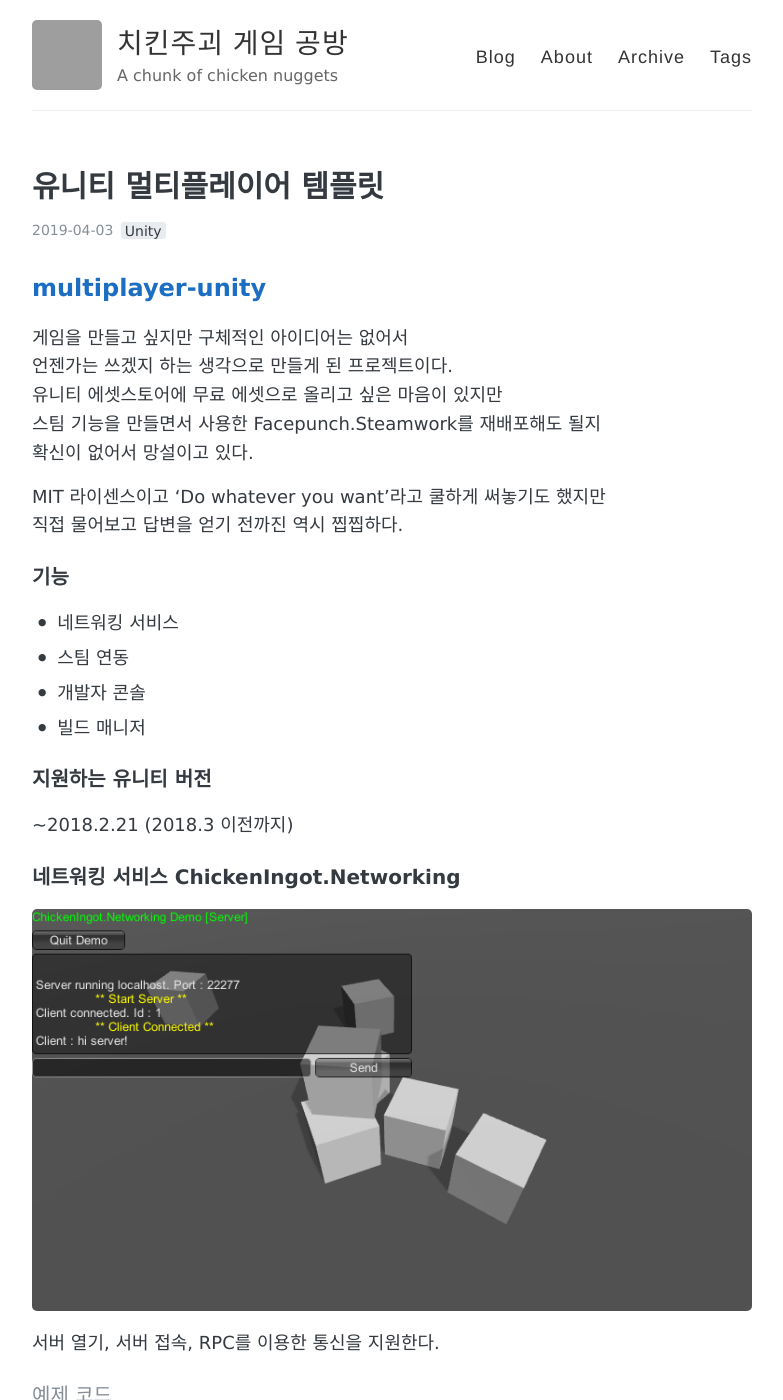
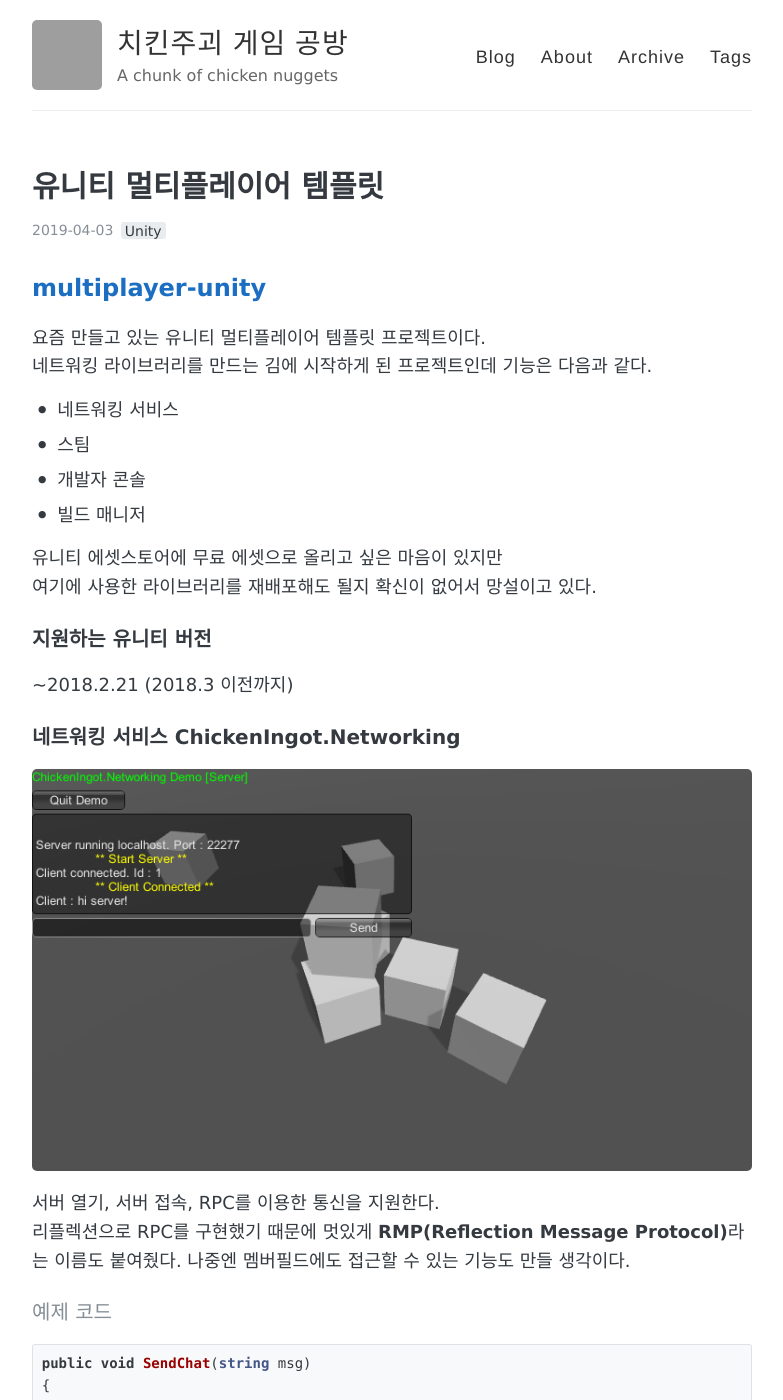
Before and after one commit to chickeningot/chickeningot.github.io, a Jekyll site: the page built from _posts/2019-04-03-multiplayer-unity.md, in a window 1280 px wide and 1400 px high. Shown: the whole window, without its empty margins (248-1031 px from the left). Built offline with Jekyll 4.4.1, drawn with Linux system fonts in a browser that asks for light colours; comment, search, counter and statistics services are not loaded; some of the changed text lies outside the part shown; grey boxes are pictures that could not be loaded.

Commit message:
remove post

````diff
--- a/_posts/2019-03-28-multiplayer-kit-making.md
+++ /dev/null
@@ -1,35 +0,0 @@
----
-layout: post
-title: 유니티 멀티플레이어 템플릿 개발중
-tags:
-  - Unity
----
-
-## [multiplayer-unity](https://github.com/chickeningot/multiplayer=unity)
-
-요즘 만들고 있는 유니티 멀티플레이어 템플릿 프로젝트이다.
-네트워킹 라이브러리를 만드는 김에 시작하게 된 프로젝트인데 목표는 다음과 같다.
-
-- 네트워킹 서비스 (완료)
-- 스팀 연동 (완료)
-- 서버 & 클라이언트 자동 빌드
-
-완성하면 통째로 에셋 스토어에 올리고 싶지만
-네트워킹 서비스를 제외하면 나머지는 오픈소스를 가져다가 쓰기 때문에
-네트워킹 서비스만 나중에 분리해서 올릴 생각이다. 한글 주석도 다 영어로 고치고..
-
-### 네트워킹 서비스 ChickenIngot.Networking
-유니티 네트워킹 LLAPI 를 사용하여 만들었다. LLAPI는 2018.3 부터 obsolute 되어서
-2018.2.21 버전까지만 사용 가능하다.
-리플렉션으로 RPC를 구현했기 때문에 멋있게 **RMP(Reflection Message Protocol)**라는 이름도 붙여줬다. 나중엔 리플렉션으로 멤버필드에도 접근할 수 있는 기능도 만들 생각이다.
-
-### 스팀 연동 ChickenIngot.Steam
-[Facepunch.Steamworks](https://github.com/Facepunch/Facepunch.Steamworks)를 사용했다.
-유니티에서 스팀 연동하는 법을 구글링하면 가장 먼저 나오는 게 [Steamworks.Net](https://steamworks.github.io/)인데
-Facepuch 것이 훨씬 좋다. 게리모드와 러스트 개발자인 Garry가 만들었다.
-
-### 서버 & 클라이언트 자동 빌드
-유니티 프로젝트 하나에서 서버와 클라를 모두 빌드할 수 있는 시스템을 만들 예정이다.
-서버는 batch 옵션으로 콘솔창만 띠우는 식이고
-#if 전처리기로 서버와 클라이언트의 코드를 분리할 수 있다.
-그리고 개발자 콘솔같은 유틸리티도 포함시킬 생각이다.
--- a/_posts/2019-04-03-multiplayer-unity.md
+++ b/_posts/2019-04-03-multiplayer-unity.md
@@ -7,20 +7,15 @@ tags:
 
 ## [multiplayer-unity](https://github.com/chickeningot/multiplayer=unity)
 
-게임을 만들고 싶지만 구체적인 아이디어는 없어서
-언젠가는 쓰겠지 하는 생각으로 만들게 된 프로젝트이다.
-유니티 에셋스토어에 무료 에셋으로 올리고 싶은 마음이 있지만
-스팀 기능을 만들면서 사용한 Facepunch.Steamwork를 재배포해도 될지
-확신이 없어서 망설이고 있다.
-
-MIT 라이센스이고 'Do whatever you want'라고 쿨하게 써놓기도 했지만
-직접 물어보고 답변을 얻기 전까진 역시 찝찝하다.
-
-### 기능
+요즘 만들고 있는 유니티 멀티플레이어 템플릿 프로젝트이다.
+네트워킹 라이브러리를 만드는 김에 시작하게 된 프로젝트인데 기능은 다음과 같다.
 - 네트워킹 서비스
-- 스팀 연동
+- 스팀
 - 개발자 콘솔
 - 빌드 매니저
+
+유니티 에셋스토어에 무료 에셋으로 올리고 싶은 마음이 있지만
+여기에 사용한 라이브러리를 재배포해도 될지 확신이 없어서 망설이고 있다.
 
 ### 지원하는 유니티 버전
 ~2018.2.21 (2018.3 이전까지)
@@ -29,6 +24,7 @@ MIT 라이센스이고 'Do whatever you want'라고 쿨하게 써놓기도 했
 ![](/images/2019-04-03-multiplayer-unity/networking.PNG)
 
 서버 열기, 서버 접속, RPC를 이용한 통신을 지원한다.
+리플렉션으로 RPC를 구현했기 때문에 멋있게 **RMP(Reflection Message Protocol)**라는 이름도 붙여줬다. 나중엔 멤버필드에도 접근할 수 있는 기능도 만들 생각이다.
 
 #### 예제 코드
 ```csharp
@@ -56,11 +52,14 @@ private void clRPC_Chat(string msg)
 }
 ```
 
-### 스팀 연동 ChickenIngot.Steam
+### 스팀 ChickenIngot.Steam
 ![](/images/2019-04-03-multiplayer-unity/steam1.PNG)
 ![](/images/2019-04-03-multiplayer-unity/steam2.PNG)
 
-모든 스팀 기능들은 Facepunch.Steamwork를 통해서 사용할 수 있다.
+모든 스팀 기능들은 [Facepunch.Steamworks](https://github.com/Facepunch/Facepunch.Steamworks)를 통해서 사용할 수 있다.
+유니티에서 스팀 연동하는 법을 구글링하면 가장 먼저 나오는 게 [Steamworks.Net](https://steamworks.github.io/)인데
+Facepuch 것이 훨씬 좋다. 게리모드와 러스트 개발자인 Garry가 만들었다.
+
 이 템플릿은 스팀 클라이언트와 서버를 자동으로 관리해 준다.
 위의 네트워킹 서비스를 이용해 서버를 열거나 닫을 경우 스팀서버도 함께 열고 닫힌다.
 
````
